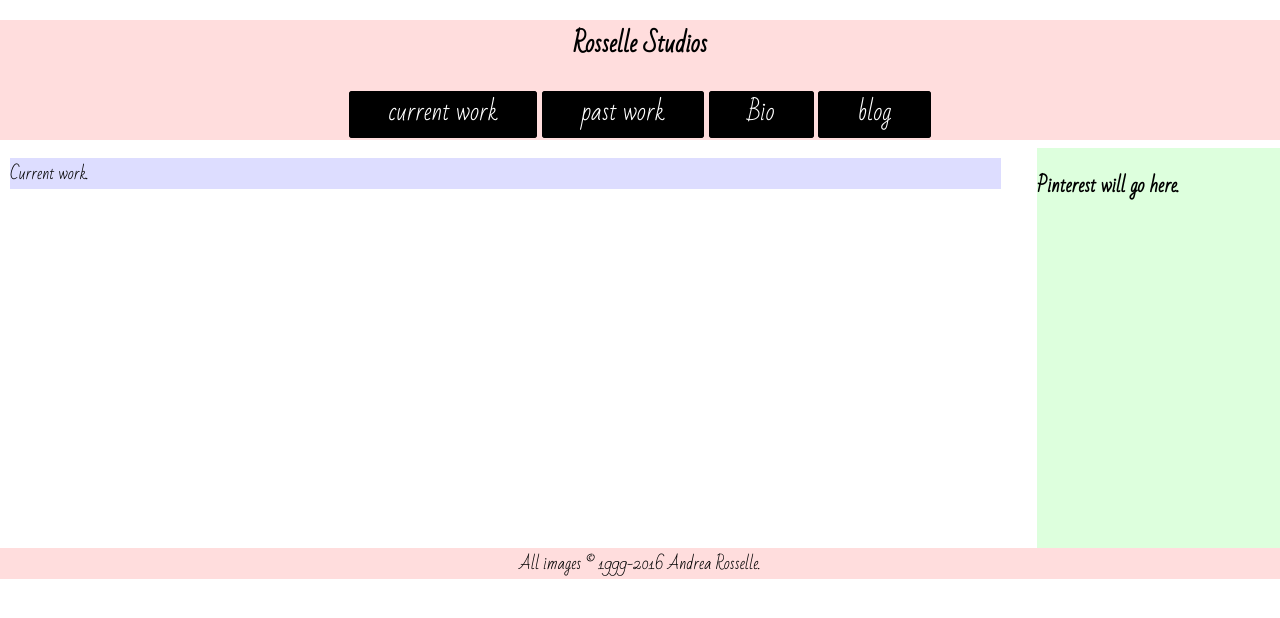
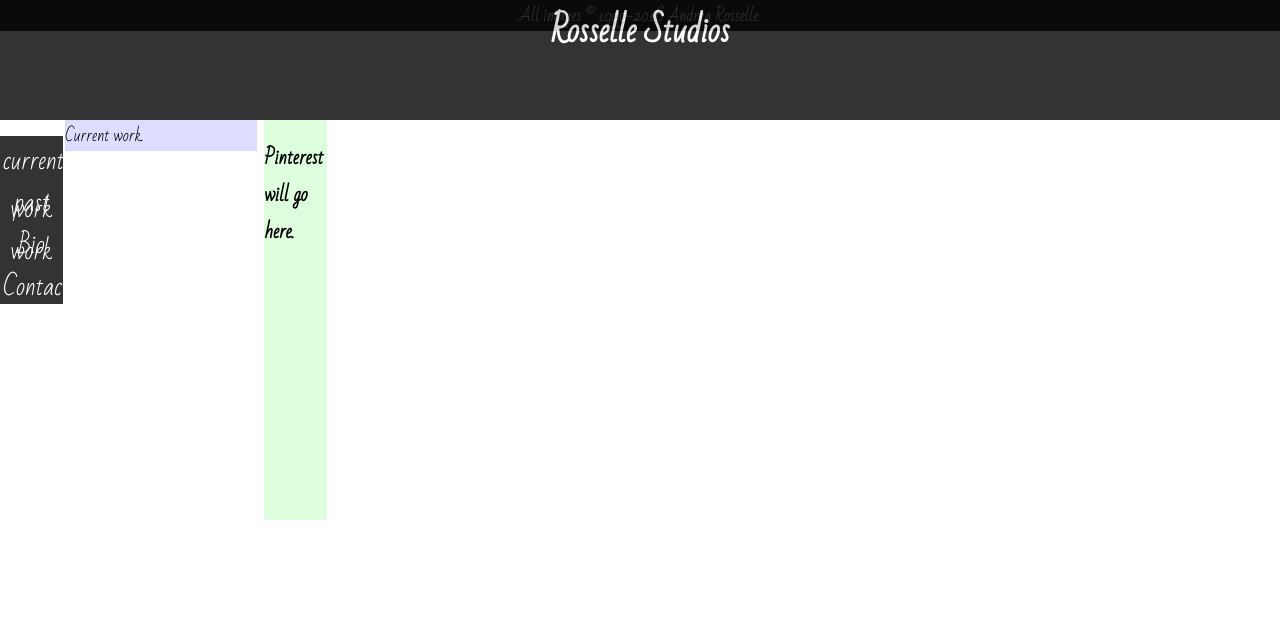
Before and after one commit to goodwid/rossellestudios, a plain HTML site: page index.html in a window 1280 px wide. Drawn offline with Linux system fonts and the light colour scheme.

Commit message:
Shit's fucked up

```diff
--- a/css/layout.css
+++ b/css/layout.css
@@ -1,25 +1,37 @@
 /** { border: 1px dashed red;}*/
-
-
 
 body {
   /*display: flex;
   flex-flow: row;
   justify-content: center;*/
+  height: 100%;
 }
 
 main {
-  margin-top: 8px;
+  position: fixed;
+  top: 120px;
+  overflow: scroll;
 }
+
+nav, aside {
+  position: relative;
+}
+
+main {
+  display: flex;
+}
+
+nav {
+  width: 19%;
+}
+
 main div {
   margin-right: .5%;
-  width: 79%;
-  float: left;
-
+  width: 59%;
 }
 
 main div section {
-  margin: 10px 1%;
+  margin: 0 1%;
   height: auto;
   width: 98%;
   display: flex;
@@ -31,7 +43,6 @@ main div section {
 
 aside {
   margin-left: 1%;
-  float: right;
   width: 19%;
   height: 400px;
 }
@@ -39,10 +50,13 @@ aside {
 header {
   margin-top: 0px;
   height: 120px;
+  position: fixed;
+  z-index: 10;
 }
 
 header h1 {
-
+  margin: 0;
+  margin
 }
 
 footer {
@@ -81,6 +95,6 @@ img {
 }
 
 
-#bio, #past-work, .icon-menu, #show-filter {
+#bio, #past-work, .icon-menu, #show-filter, #contact {
   display: none;
 }
--- a/css/module.css
+++ b/css/module.css
@@ -1,10 +1,10 @@
 .nav-item {
-  display: inline;
+  /*display: inline;*/
   background-color: black;
-  padding: 7px 3%;
+  padding: 0 3%;
   border: 1px solid black;
-  border-radius: 3px;
-  height: 20px;
+  /*border-radius: 3px;*/
+  height: 40px;
 }
 
 .nav-link {
--- a/css/theme.css
+++ b/css/theme.css
@@ -4,9 +4,13 @@ body {
 }
 
 header, footer   {
-  background: #fdd;
+  background-color: black;
+  opacity: 0.8;
+  color: white;
 }
-
+nav {
+  opacity: 0.8;
+}
 main section {
   background-color: #ddf;
 }
--- a/index.html
+++ b/index.html
@@ -23,25 +23,26 @@
 
 
     <header class="content-width">
-        <h2 class="center-content">Rosselle Studios</h2>
-        <nav class="main-nav center-content">
-          <ul>
-            <li class="nav-item tab"><a class="nav-link" href="#current-work">current work</a></li>
-            <li class="nav-item tab"><a class="nav-link" href="#past-work">past work</a></li>
-            <li class="nav-item tab"><a class="nav-link" href="#bio">Bio</a></li>
-            <li class="nav-item"><a class="nav-link" href="#bio">blog</a></li>
-
-        </nav>
+        <h1 class="center-content">Rosselle Studios</h1>
     </header>
 
 
     <main>
+      <nav class="main-nav center-content">
+        <ul>
+          <li class="nav-item tab"><a class="nav-link" href="#current-work">current work</a></li>
+          <li class="nav-item tab"><a class="nav-link" href="#past-work">past work</a></li>
+          <li class="nav-item tab"><a class="nav-link" href="#bio">Bio</a></li>
+          <!-- <li class="nav-item"><a class="nav-link" href="#bio">blog</a></li> -->
+          <li class="nav-item"><a class="nav-link" href="#contact">Contact</a></li>
+      </nav>
       <div id="content">
         <section id="bio">
           bio.
         </section>
         <section id="current-work">Current work.</section>
         <section id="past-work">Past work.</section>
+        <section id="contact">Contact form will go here.  Do something with mailchimp.</section>
       </div>
       <aside>
         <h3>Pinterest will go here.</h3>
```
